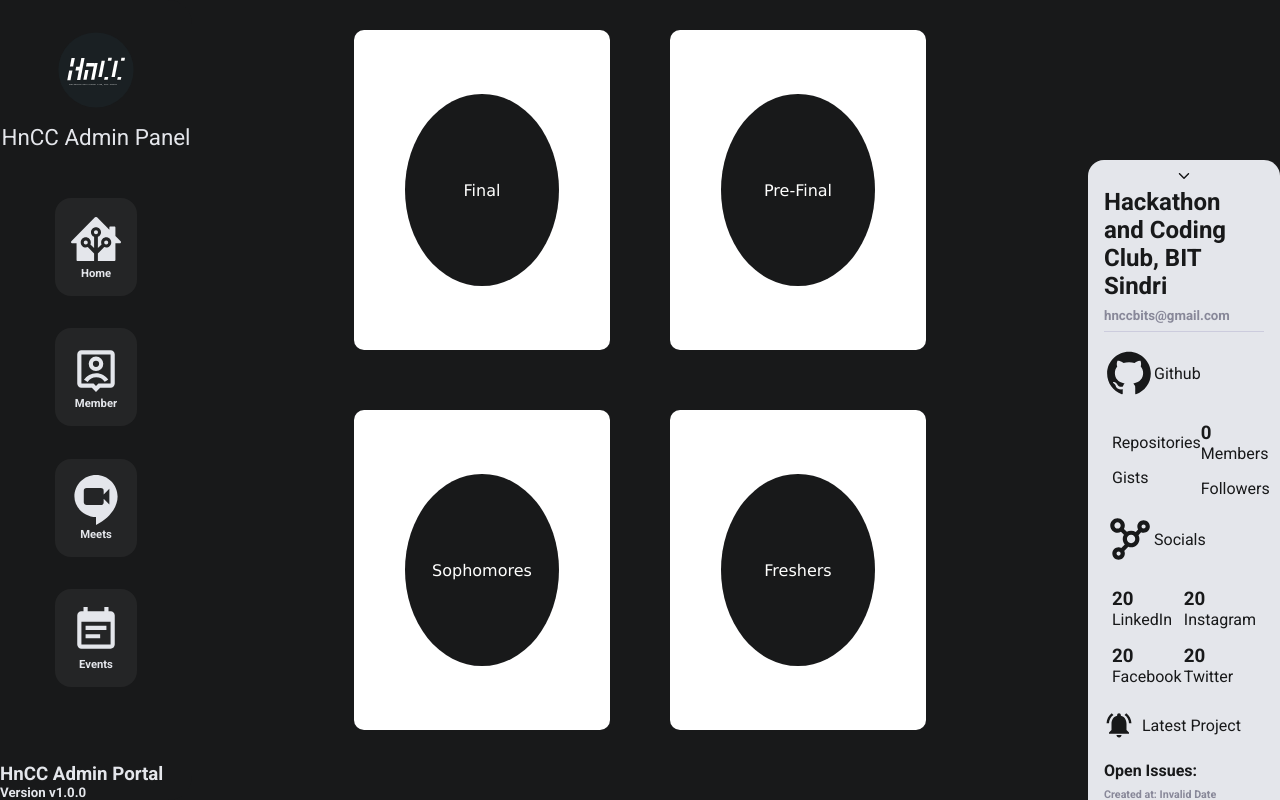
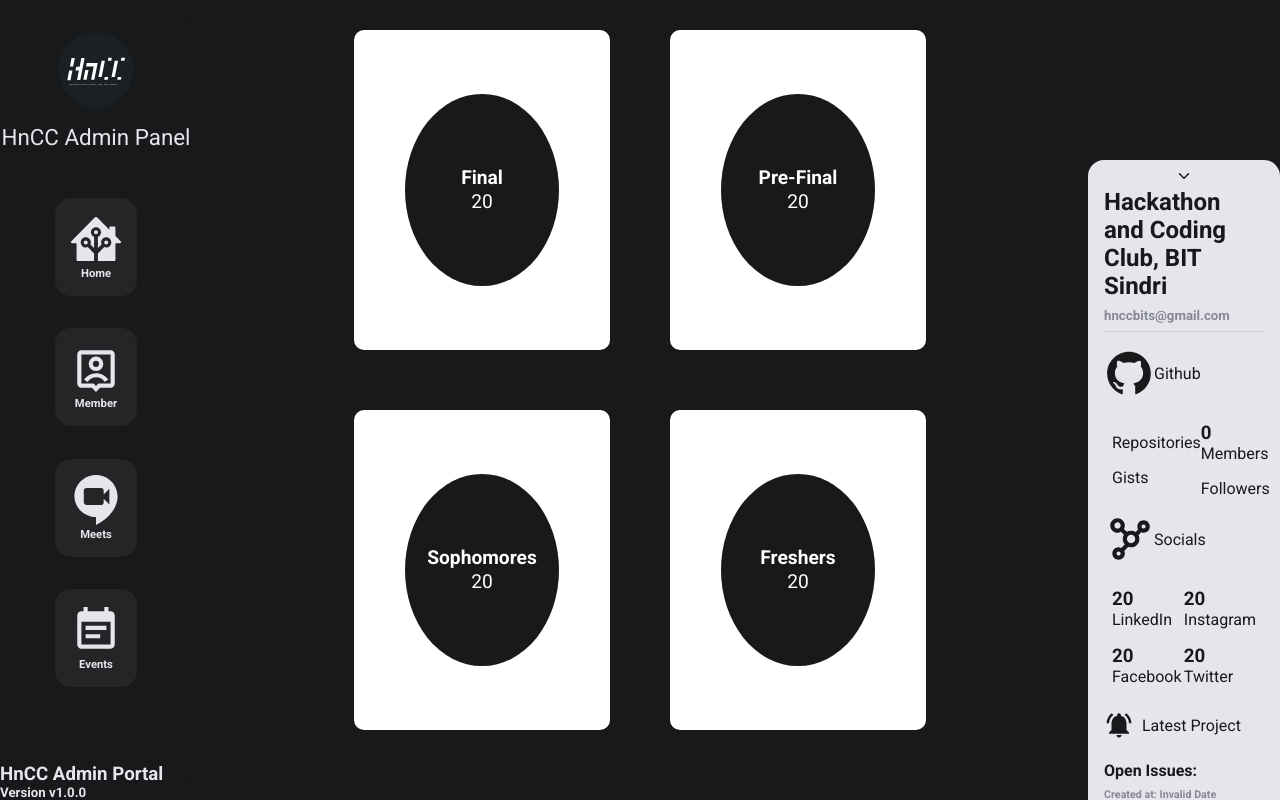
Before and after one commit to hnccbits/HnCC-Admin-Panel, a React (Create React App) app: page /members in a window 1280 px wide. Built offline with nearby package versions, Linux system fonts and the light colour scheme; no server answers.

Commit message:
added number for members

```diff
--- a/src/assets/css/styles.css
+++ b/src/assets/css/styles.css
@@ -448,9 +448,13 @@ body {
   align-items: center;
 
 }
-.memberContainer .memberChild .year p{
+.memberContainer .memberChild .year .memberList{
   text-align: center;
   color:#fffffe;
-  font-family: 'Lucida Sans', 'Lucida Sans Regular', 'Lucida Grande', 'Lucida Sans Unicode', Geneva, Verdana, sans-serif;
-  font-size: medium;
+  font-size:larger;
+  line-height: 1.5rem;
 }
+.memberContainer .memberChild .year .memberList p{
+
+  font-weight:bold;
+}
--- a/src/assets/scss/_member.scss
+++ b/src/assets/scss/_member.scss
@@ -29,11 +29,15 @@
          align-items: center;
 
 
-             p{
+             .memberList{
               text-align: center;
               color:#fffffe;
-              font-family: 'Lucida Sans', 'Lucida Sans Regular', 'Lucida Grande', 'Lucida Sans Unicode', Geneva, Verdana, sans-serif;
-              font-size: medium;
+              font-size:larger;
+              line-height: 1.5rem;
+
+               .p{
+                   font-weight: bold;
+               }
              }
          }
      }
--- a/src/components/Member/Member.js
+++ b/src/components/Member/Member.js
@@ -7,22 +7,22 @@ function Member() {
     <div className="memberContainer">
         <div className="memberChild">
             <div className="year">
-              <p>Final</p>
+              <MemberList  title="Final" num={20}/>
             </div>
         </div>
         <div className="memberChild">
             <div className="year">
-              <p>Pre-Final</p>
+             <MemberList  title="Pre-Final"  num={20}/>
             </div>
         </div>
         <div className="memberChild">
             <div className="year">
-              <p>Sophomores</p>
+             <MemberList  title="Sophomores"  num={20}/>
             </div>
         </div>
         <div className="memberChild">
             <div className="year">
-              <p>Freshers</p>
+             <MemberList title="Freshers"  num={20}/>
             </div>
         </div>
     </div>
@@ -31,3 +31,12 @@ function Member() {
 }
 
 export default Member;
+
+const MemberList = ({ title,num }) => {
+  return (
+    <div className="memberList">
+      <p>{title}</p>
+      {num}
+    </div>
+  );
+};
```
